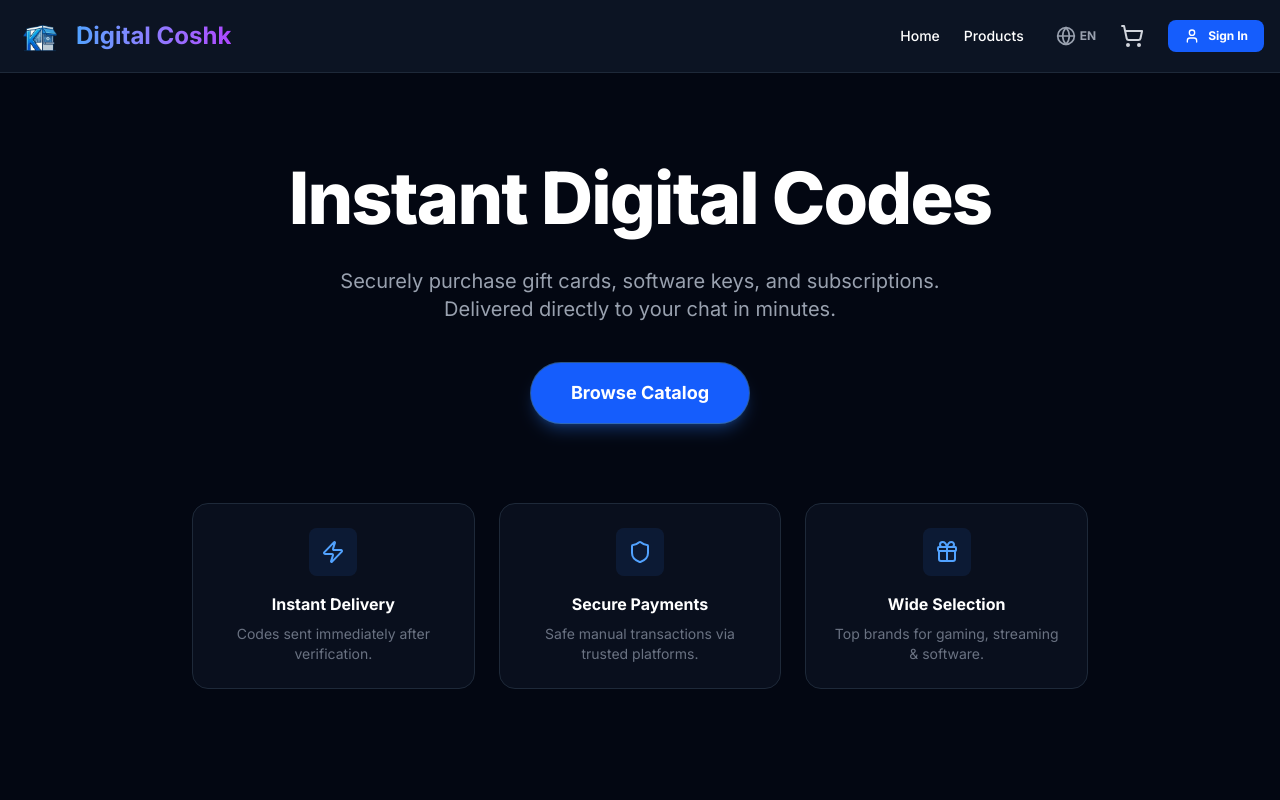
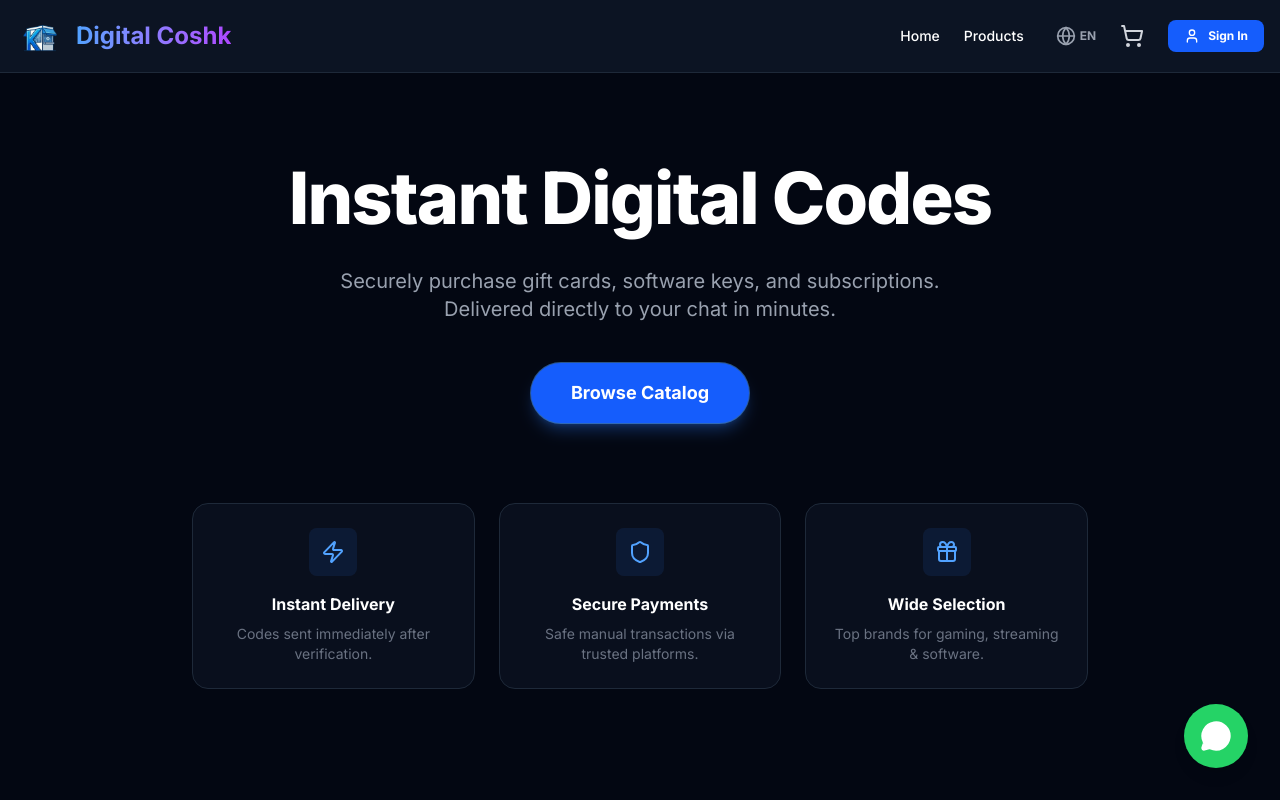
Before and after one commit to Esmaill1/digital-coshk, a Next.js app: page / in a window 1280 px wide. Shown: the top 800 px of the page. Built offline with nearby package versions, Linux system fonts and the light colour scheme; no server answers; the database is empty.

Commit message:
Add Floating WhatsApp Button with custom number

```diff
--- a/src/app/providers.tsx
+++ b/src/app/providers.tsx
@@ -4,6 +4,7 @@ import { CartProvider } from '@/context/CartContext';
 import { LanguageProvider } from '@/context/LanguageContext';
 import CartSidebar from '@/components/CartSidebar';
 import BottomNav from '@/components/BottomNav';
+import WhatsAppButton from '@/components/WhatsAppButton';
 
 export function Providers({ children }: { children: React.ReactNode }) {
   return (
@@ -11,6 +12,7 @@ export function Providers({ children }: { children: React.ReactNode }) {
       <CartProvider>
         {children}
         <CartSidebar />
+        <WhatsAppButton />
         <BottomNav />
       </CartProvider>
     </LanguageProvider>
--- /dev/null
+++ b/src/components/WhatsAppButton.tsx
@@ -0,0 +1,31 @@
+'use client';
+
+import { MessageCircle } from 'lucide-react';
+import { motion } from 'framer-motion';
+
+export default function WhatsAppButton() {
+  const phoneNumber = "201118952155"; // Updated
+  const message = "Hello Digital Coshk, I have a question.";
+
+  const whatsappUrl = `https://wa.me/${phoneNumber}?text=${encodeURIComponent(message)}`;
+
+  return (
+    <motion.a
+      href={whatsappUrl}
+      target="_blank"
+      rel="noopener noreferrer"
+      initial={{ scale: 0, opacity: 0 }}
+      animate={{ scale: 1, opacity: 1 }}
+      whileHover={{ scale: 1.1 }}
+      whileTap={{ scale: 0.9 }}
+      transition={{ type: 'spring', stiffness: 260, damping: 20 }}
+      className="fixed bottom-20 right-4 md:bottom-8 md:right-8 z-50 bg-[#25D366] text-white p-4 rounded-full shadow-lg hover:shadow-green-500/30 flex items-center justify-center group"
+      aria-label="Chat on WhatsApp"
+    >
+      <MessageCircle className="w-8 h-8 fill-current" />
+      <span className="absolute right-full mr-3 bg-white text-gray-800 text-xs font-bold px-2 py-1 rounded opacity-0 group-hover:opacity-100 transition-opacity whitespace-nowrap shadow-sm pointer-events-none">
+        Chat with us
+      </span>
+    </motion.a>
+  );
+}
```
